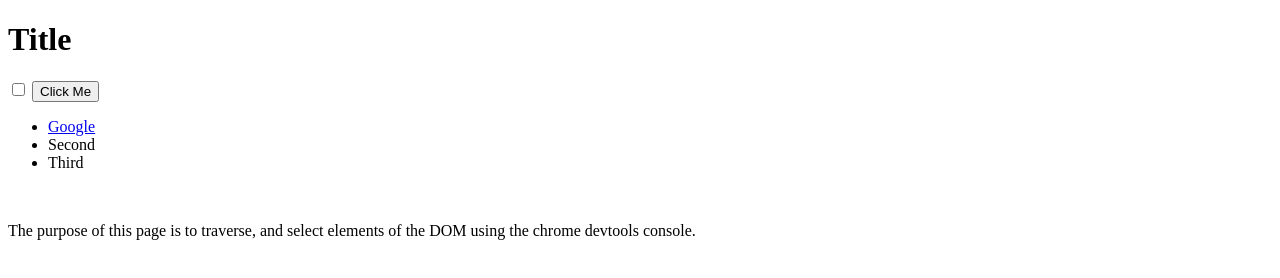
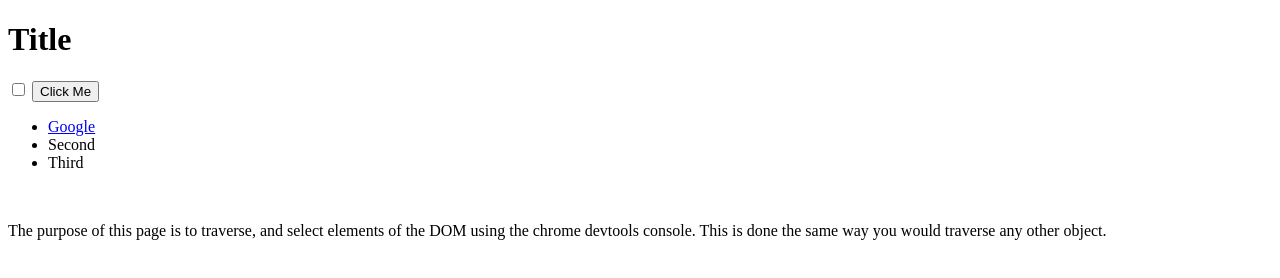
Before and after one commit to Jeff-Ashear/AngelaYuWebDev, a website: page ClassProjects/Web Development/domModule/Lesson143/index.html in a window 1280 px wide. Drawn offline with Linux system fonts and the light colour scheme.

Commit message:
lesson 143

```diff
--- a/ClassProjects/Web Development/domModule/Lesson143/index.html
+++ b/ClassProjects/Web Development/domModule/Lesson143/index.html
@@ -22,7 +22,7 @@
         <li class="item">Third</li>
     </ul>
     <br>
-    <p>The purpose of this page is to traverse, and select elements of the DOM using the chrome devtools console.</p>
+    <p>The purpose of this page is to traverse, and select elements of the DOM using the chrome devtools console.  This is done the same way you would traverse any other object.</p>
 
     <footer>
         <script src="index.js" charset="utf-8"></script>
```
